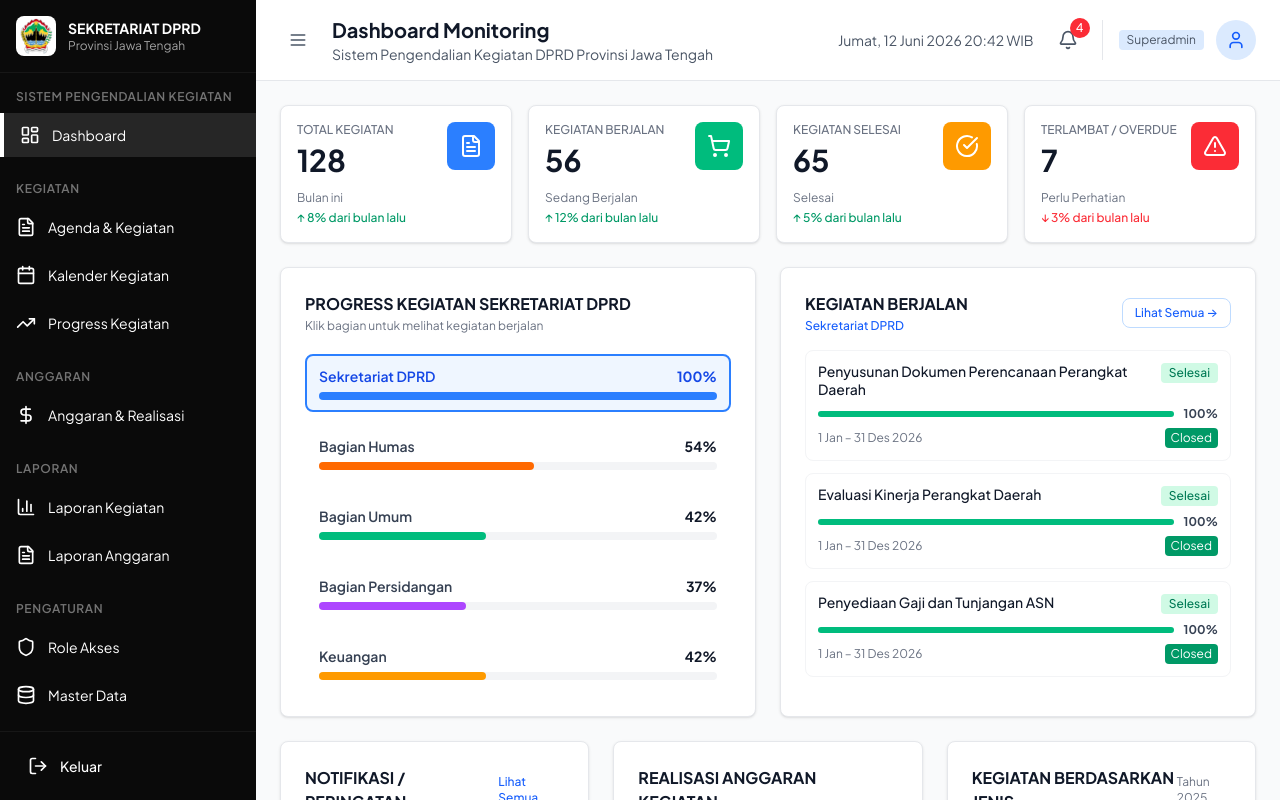
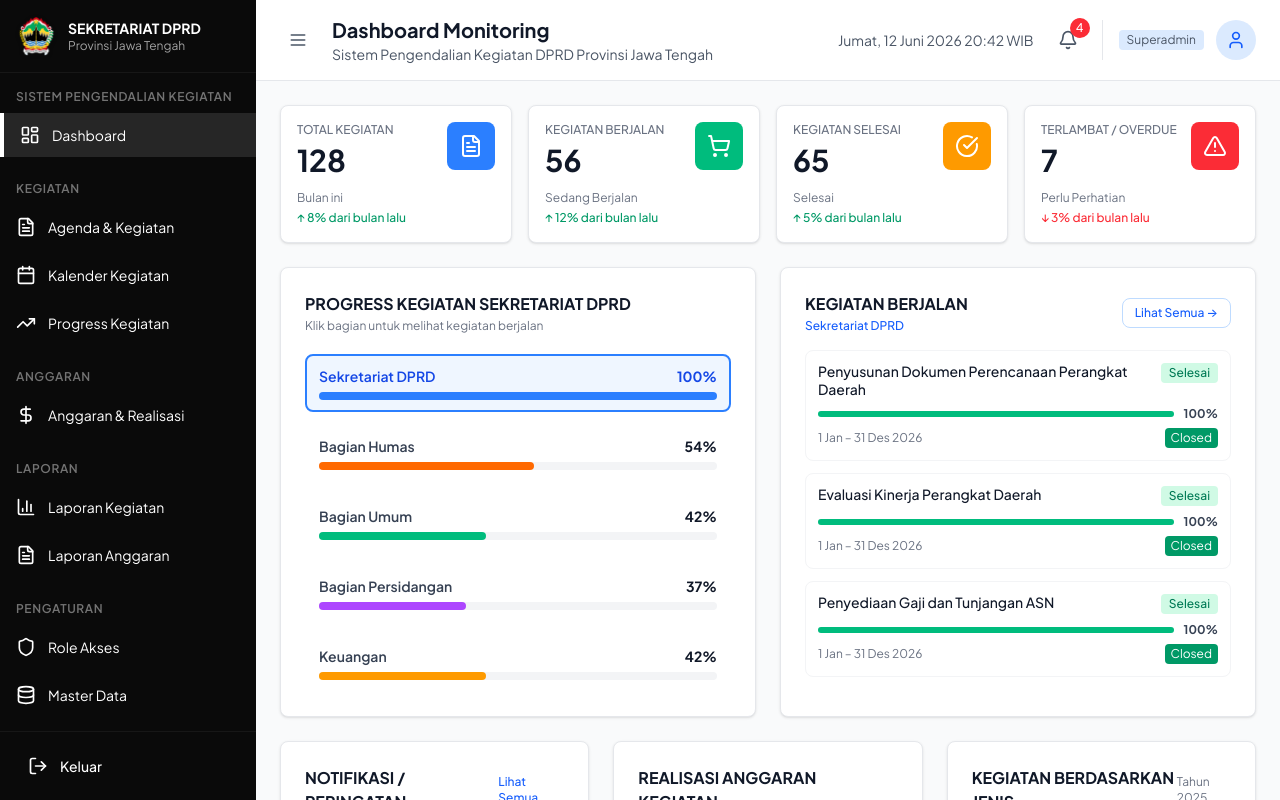
Before and after one commit to kurniawanxool77-creator/sistem-monitoring, a React (Vite) app: page / in a window 1280 px wide. Built offline with nearby package versions, Linux system fonts and the light colour scheme; sample sign-in values are in the browser's storage.

Commit message:
Remove white background box from sidebar logo

```diff
--- a/src/app/components/DashboardLayout.tsx
+++ b/src/app/components/DashboardLayout.tsx
@@ -86,8 +86,8 @@ export function DashboardLayout() {
         {/* Logo */}
         <div className="p-4 border-b border-neutral-900">
           <div className="flex items-center gap-3">
-            <div className="w-10 h-10 bg-white rounded-lg flex items-center justify-center flex-shrink-0 p-0.5">
-              <img src={logoJateng} alt="Logo Jawa Tengah" className="w-full h-full object-contain" />
+            <div className="w-10 h-10 flex items-center justify-center flex-shrink-0">
+              <img src={logoJateng} alt="Logo Jawa Tengah" className="w-full h-full object-contain drop-shadow-sm" />
             </div>
             {sidebarOpen && (
               <div>
```
